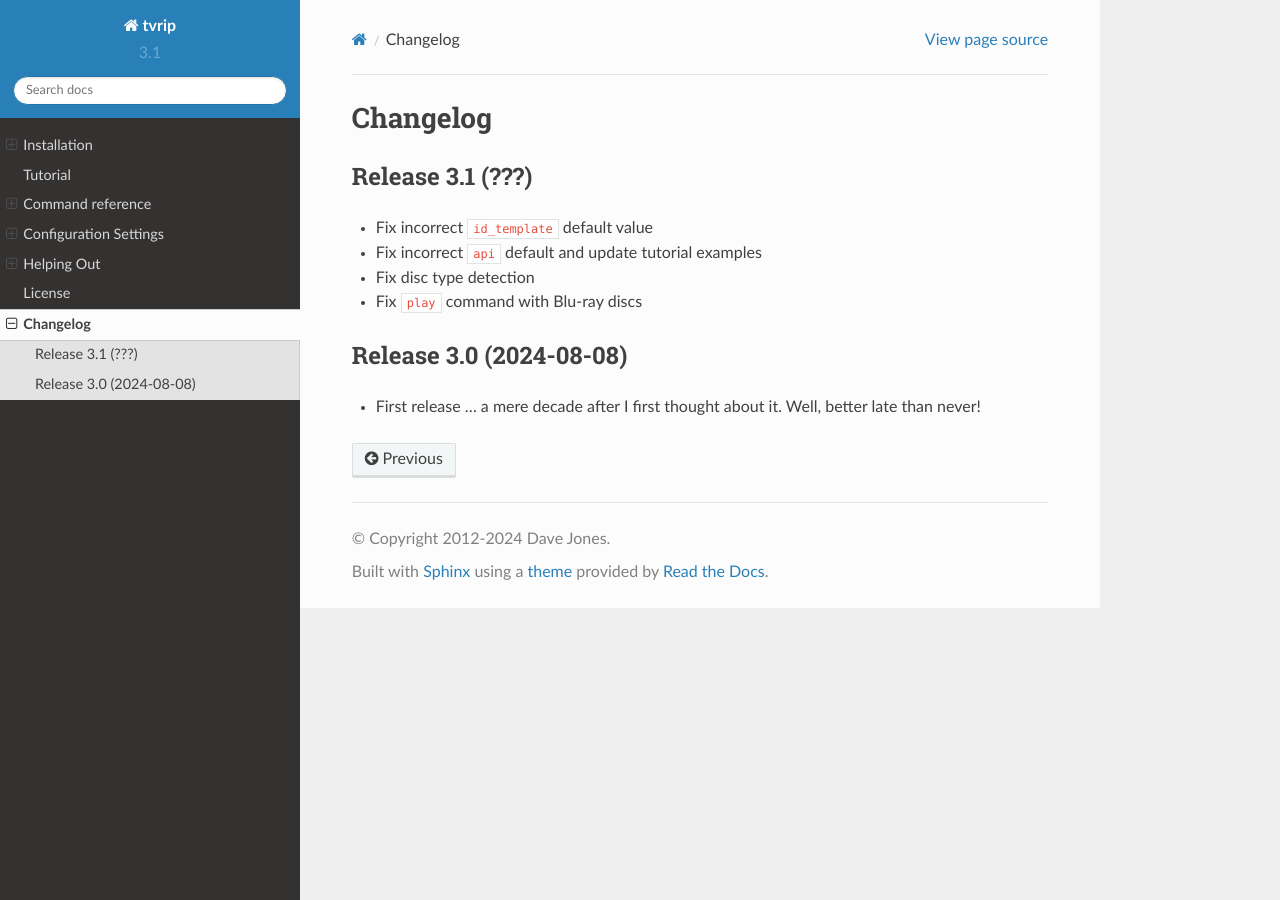
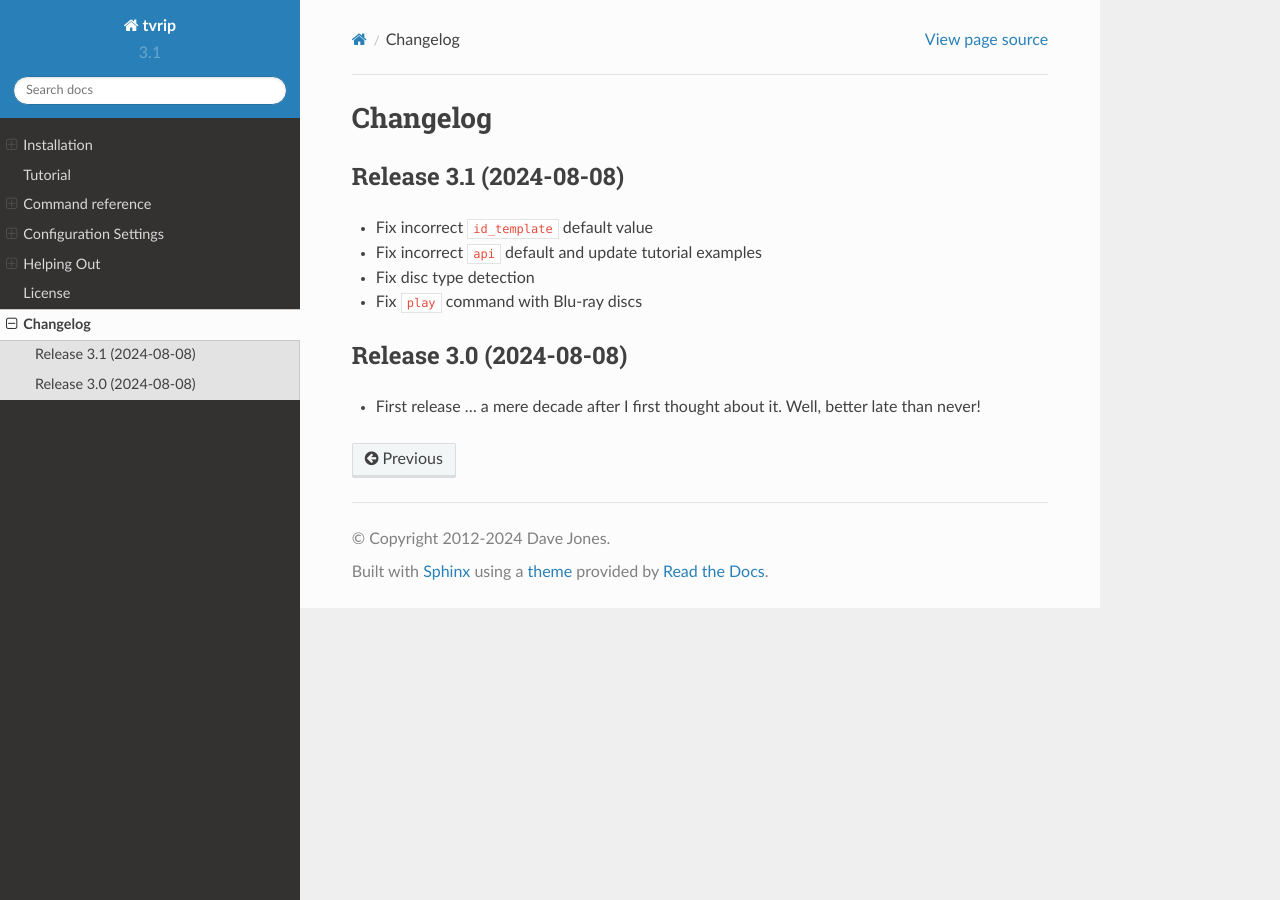
Before and after one commit to waveform80/tvrip, a Sphinx documentation site: the page built from docs/changelog.rst, in a window 1280 px wide. Built offline with Sphinx 7.4.7 and the Read the Docs theme 2.0.0, drawn with Linux system fonts in a browser that asks for light colours; formulas are drawn with MathJax 3; pages that are not in the unit, such as notebooks, are missing from menus.

Commit message:
Fix changelog release date

```diff
--- a/docs/changelog.rst
+++ b/docs/changelog.rst
@@ -11,8 +11,8 @@ Changelog
 .. currentmodule:: tvrip
 
 
-Release 3.1 (???)
-=================
+Release 3.1 (2024-08-08)
+========================
 
 * Fix incorrect ``id_template`` default value
 * Fix incorrect ``api`` default and update tutorial examples
```
